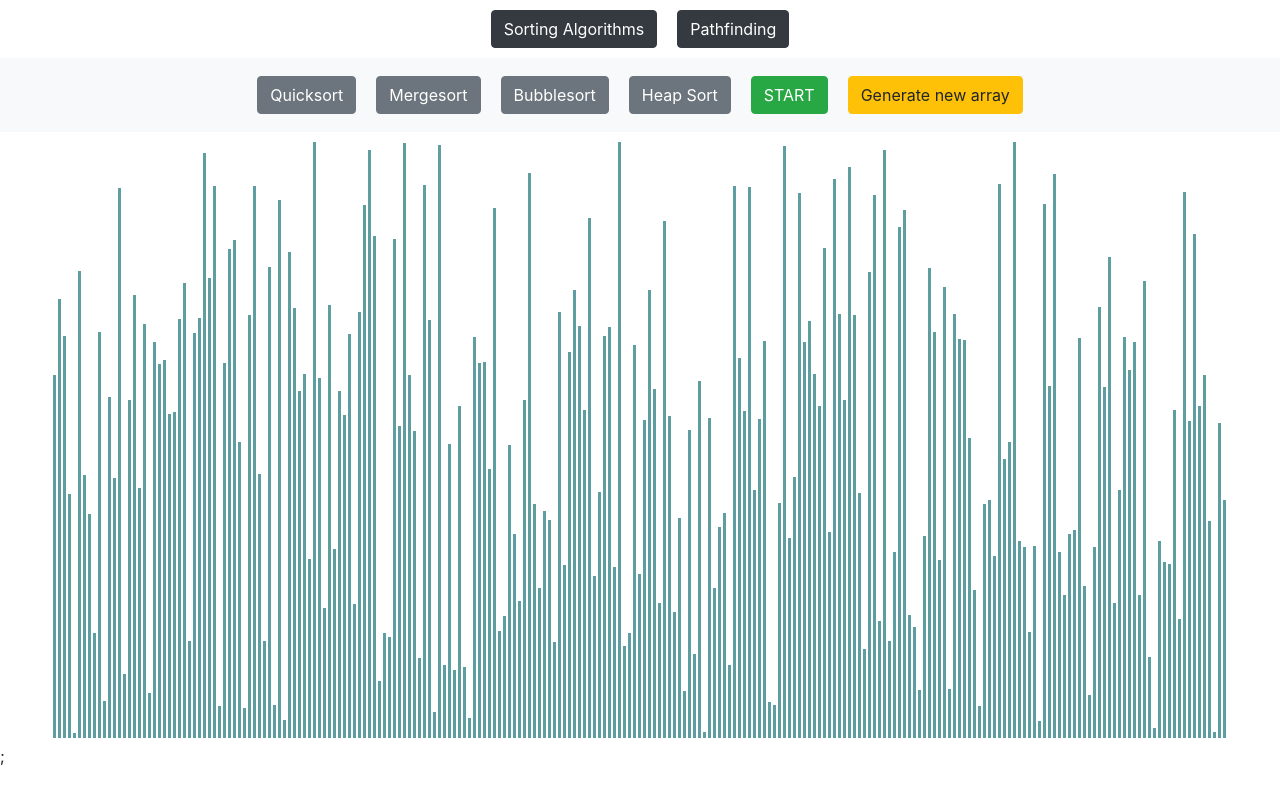
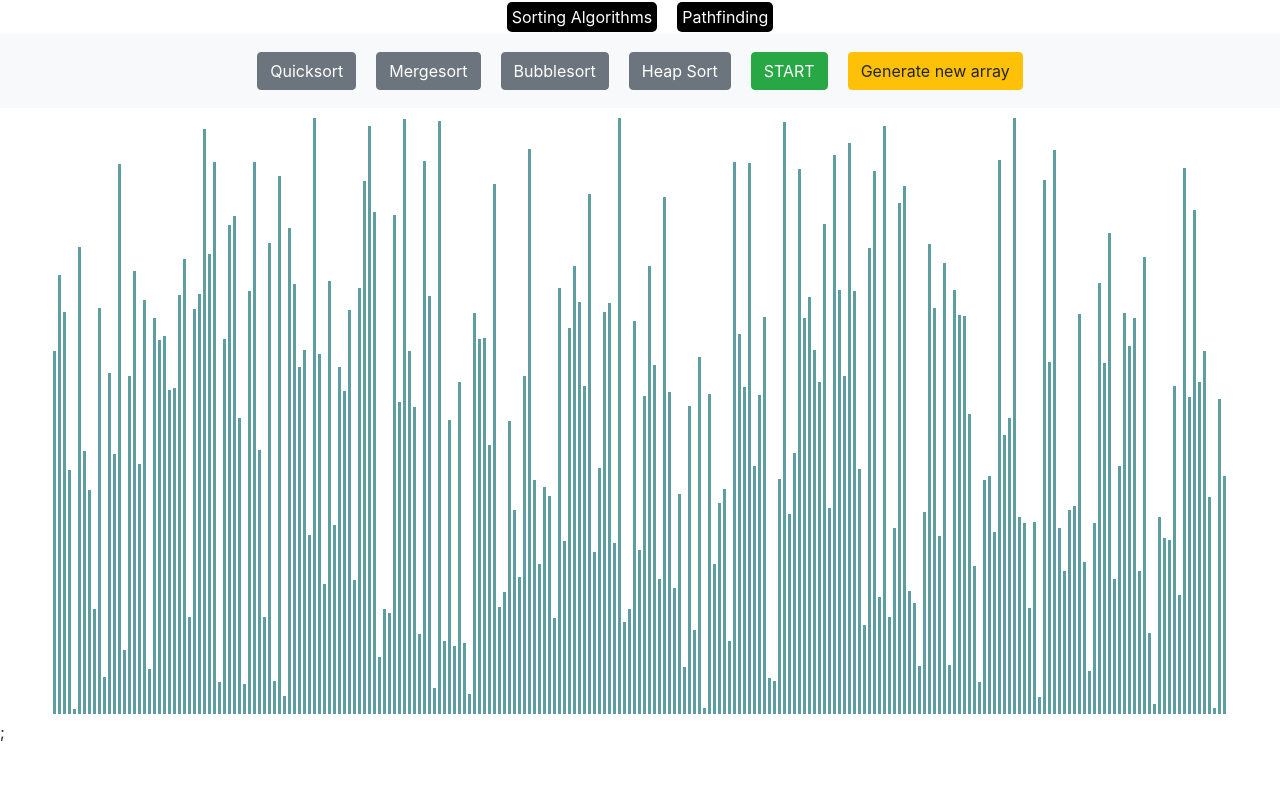
Before and after one commit to shai-bit/React-algorithm-visualizer, a React (Create React App) app: page /sorting in a window 1280 px wide. Built offline with nearby package versions, Linux system fonts and the light colour scheme.

Commit message:
Fixed links bug and changed look

```diff
--- a/src/App.js
+++ b/src/App.js
@@ -5,13 +5,34 @@ import Sorting from "./components/sorting/sorting";
 import Pathfinding from "./components/pathfinding/pathfinding";
 
 class App extends Component {
-  state = {};
+  state = { hidden: false };
+
+  disableLinks = () => {
+    if (this.state.hidden === false) {
+      this.setState({ hidden: true });
+    } else {
+      this.setState({ hidden: false });
+    }
+  };
+
   render() {
     return (
       <React.Fragment>
-        <Select />
-        <Route exact path="/sorting" component={Sorting} />
-        <Route exact path="/pathfinding" component={Pathfinding} />
+        <Select hidden={this.state.hidden} />
+        <Route
+          exact
+          path="/sorting"
+          render={(routeProps) => (
+            <Sorting {...routeProps} disableLinks={this.disableLinks} />
+          )}
+        />
+        <Route
+          exact
+          path="/pathfinding"
+          render={(routeProps) => (
+            <Pathfinding {...routeProps} disableLinks={this.disableLinks} />
+          )}
+        />
       </React.Fragment>
     );
   }
--- a/src/components/select.jsx
+++ b/src/components/select.jsx
@@ -1,22 +1,18 @@
 import React, { Component } from "react";
 import { Link } from "react-router-dom";
 import "./sorting/sorting.css";
-import "bootstrap/dist/css/bootstrap.min.css";
 
 class Select extends Component {
   render() {
+    let hidden = this.props.hidden === false ? "link-enabled" : "link-disabled";
     return (
       <div className="select-buttons">
-        <button type="button" className="links btn btn-dark">
-          <Link style={{ color: "white" }} to="/sorting">
-            Sorting Algorithms
-          </Link>
-        </button>
-        <button type="button" className="links btn btn-dark">
-          <Link style={{ color: "white" }} to="/pathfinding">
-            Pathfinding
-          </Link>
-        </button>
+        <Link className={`link ${hidden}`} to="/sorting">
+          Sorting Algorithms
+        </Link>
+        <Link className={`link ${hidden}`} to="/pathfinding">
+          Pathfinding
+        </Link>
       </div>
     );
   }
--- a/src/components/sorting/sorting.css
+++ b/src/components/sorting/sorting.css
@@ -14,10 +14,35 @@
   justify-content: center;
 }
 
-.links {
+.link-enabled:hover {
+  color: white;
+  background-color: rgb(233, 99, 10);
+  border-radius: 5px;
+  padding: 5px;
+  text-decoration: none;
+  margin: 10px;
+}
+
+.link-enabled {
+  color: white;
+  border-radius: 5px;
+  padding: 5px;
+  text-decoration: none;
+  background-color: rgb(0, 0, 0);
+  margin: 10px;
+}
+
+.link-disabled {
+  color: white;
+  background-color: rgb(192, 192, 192);
+  pointer-events: none;
+  text-decoration: line-through;
+  border-radius: 5px;
+  padding: 5px;
   margin: 10px;
 }
 
 .select-buttons {
+  margin: 5px 5px 5px 5px;
   text-align: center;
 }
--- a/src/components/sorting/sorting.jsx
+++ b/src/components/sorting/sorting.jsx
@@ -16,7 +16,6 @@ function reportWindowSize() {
   windowWidth = window.innerWidth;
   windowHeight = window.innerHeight - 200;
   numberOfBars = Math.ceil(windowWidth * 0.183);
-  console.log(windowWidth, windowHeight, numberOfBars);
 }
 window.onresize = reportWindowSize();
 
@@ -156,8 +155,10 @@ class Sorting extends Component {
         barsArray[i].style.backgroundColor = "green";
       }
       this.enableStartorGenerate("generate");
+      this.props.disableLinks();
     }, 5 * animations.length);
     this.disableStartandGenerate();
+    this.props.disableLinks();
   }
 
   // Animations array [state, largest, comparison]
@@ -191,8 +192,10 @@ class Sorting extends Component {
         barsArray[i].style.backgroundColor = "green";
       }
       this.enableStartorGenerate("generate");
+      this.props.disableLinks();
     }, 5 * animations.length);
     this.disableStartandGenerate();
+    this.props.disableLinks();
   };
 
   // Animations array: [state, i, i + 1]
@@ -224,8 +227,10 @@ class Sorting extends Component {
         barsArray[i].style.backgroundColor = "green";
       }
       this.enableStartorGenerate("generate");
+      this.props.disableLinks();
     }, numberOfBars * 100 - 1000);
     this.disableStartandGenerate();
+    this.props.disableLinks();
   };
 
   // Animations array: ["state", pIndex, i, end]
@@ -264,8 +269,10 @@ class Sorting extends Component {
         barsArray[i].style.backgroundColor = "green";
       }
       this.enableStartorGenerate("generate");
+      this.props.disableLinks();
     }, 3 * animations.length);
     this.disableStartandGenerate();
+    this.props.disableLinks();
   };
 
   render() {
```
Also changed, not shown: src/algorithms/dijkstras.js (+0 -52 lines).
